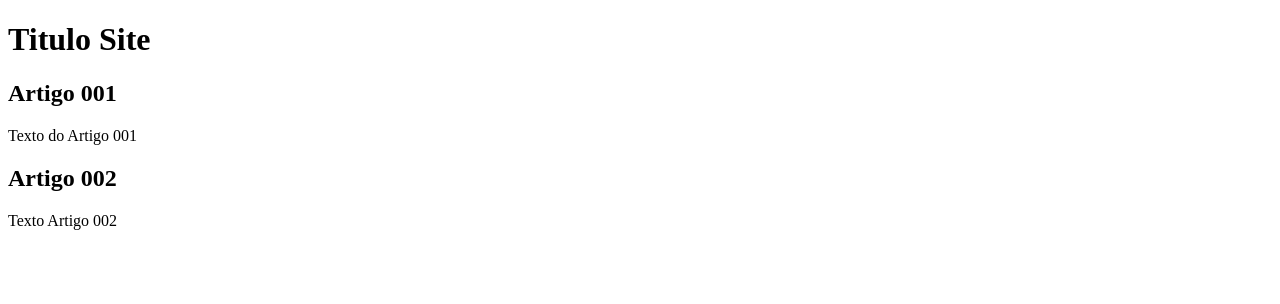
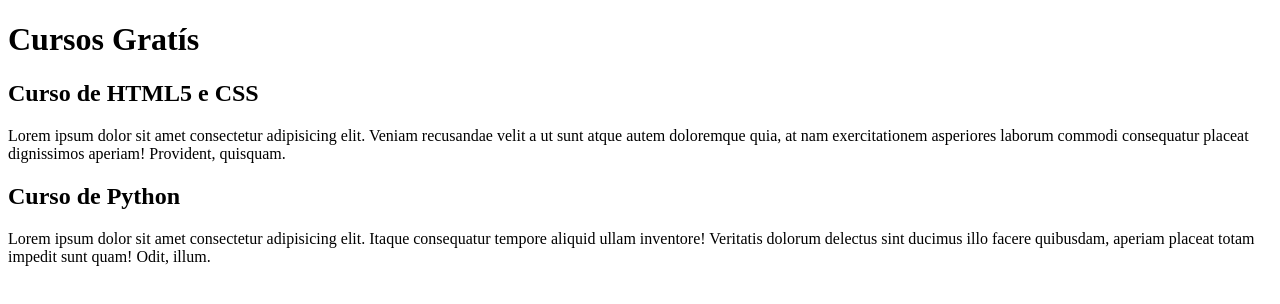
Before and after one commit to Italo-Martins/projeto_site, a plain HTML site: page index.html in a window 1280 px wide. Drawn offline with Linux system fonts and the light colour scheme.

Commit message:
Comecei o conteúdo

```diff
--- a/index.html
+++ b/index.html
@@ -4,29 +4,29 @@
     <meta charset="UTF-8">
     <meta http-equiv="X-UA-Compatible" content="IE=edge">
     <meta name="viewport" content="width=device-width, initial-scale=1.0">
-    <title>Titulo do site</title>
+    <title></title>
 </head>
 <body>
     <main>
         <head>
             <h1>
-                Titulo Site
+                Cursos Gratís
             </h1>
         </head>
         <article>
             <h2>
-                Artigo 001
+                Curso de HTML5 e CSS
             </h2>
             <p>
-                Texto do Artigo 001
+                Lorem ipsum dolor sit amet consectetur adipisicing elit. Veniam recusandae velit a ut sunt atque autem doloremque quia, at nam exercitationem asperiores laborum commodi consequatur placeat dignissimos aperiam! Provident, quisquam.
             </p>
         </article>
         <article>
             <h2>
-                Artigo 002
+                Curso de Python
             </h2>
             <p>
-                Texto Artigo 002
+                Lorem ipsum dolor sit amet consectetur adipisicing elit. Itaque consequatur tempore aliquid ullam inventore! Veritatis dolorum delectus sint ducimus illo facere quibusdam, aperiam placeat totam impedit sunt quam! Odit, illum.
             </p>
         </article>
     </main>
```
